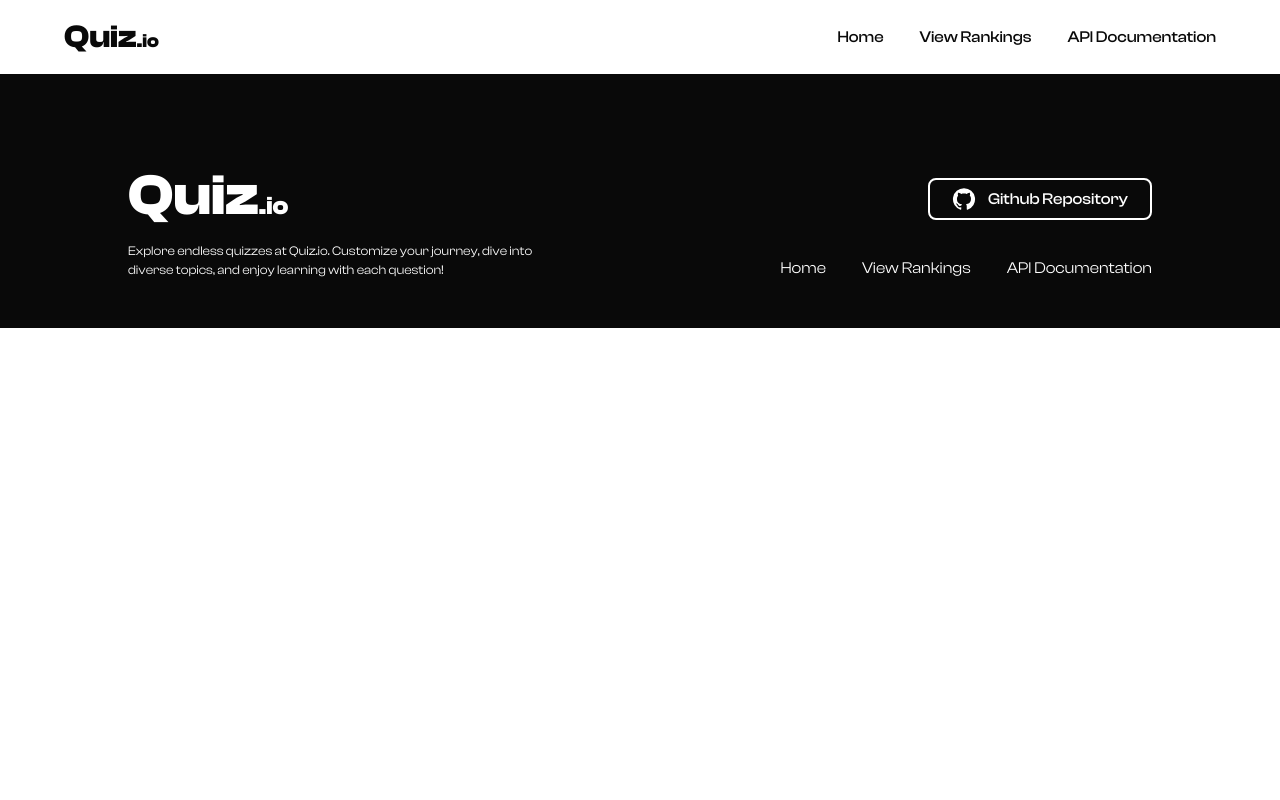
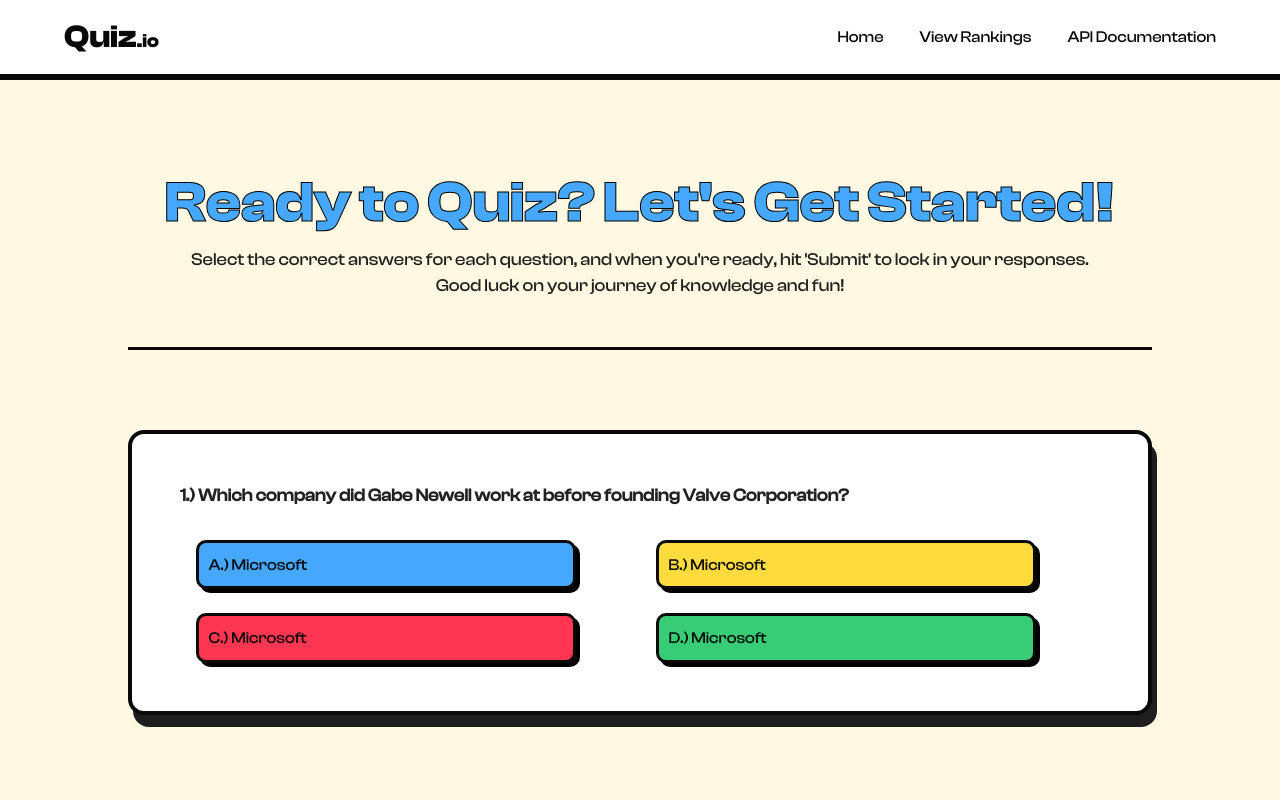
Before and after one commit to Janjanny/Quiz-io, a React (Vite) app: page /quiz in a window 1280 px wide. Shown: the top 800 px of the page. Built offline with nearby package versions, Linux system fonts and the light colour scheme.

Commit message:
quiz page styles

```diff
--- a/src/App.jsx
+++ b/src/App.jsx
@@ -9,6 +9,7 @@
 import Home from "./Pages/Home";
 import Navbar from "./Components/Navbar";
 import Footer from "./Components/Footer";
+import Quiz from "./Pages/Quiz";
 
 function App() {
   const theme = createTheme({
@@ -76,8 +77,8 @@
       },
       green: {
         main: "#39CC76",
-        light: "#21A256",
-        dark: "#53E38F",
+        light: "#53E38F",
+        dark: "#21A256",
       },
       yellow: {
         main: "#FFDB3E",
@@ -94,6 +95,7 @@
           <Navbar />
           <Routes>
             <Route path="/" element={<Home />} />
+            <Route path="/quiz" element={<Quiz />} />
           </Routes>
           <Footer />
         </Box>
--- /dev/null
+++ b/src/Components/QuizBox.jsx
@@ -0,0 +1,142 @@
+import { Box, Typography, Grid, Button } from "@mui/material";
+import { useState } from "react";
+import {
+  yellowButtonStyles,
+  yellowButtonStylesActive,
+  redButtonStyles,
+  redButtonStylesActive,
+  greenButtonStyles,
+  greenButtonStylesActive,
+  blueButtonStyles,
+  blueButtonStylesActive,
+} from "../utils/styles";
+const QuizBox = () => {
+  const [isClicked, setIsClicked] = useState("");
+
+  const handleIsClicked = (answer) => {
+    setIsClicked(answer);
+  };
+
+  return (
+    <Box
+      width={"100%"}
+      sx={{
+        backgroundColor: "primary.main",
+        padding: "3rem",
+        border: "4px solid",
+        borderColor: "primary.dark",
+        borderRadius: "16px",
+        boxShadow: " 5px 12px 0px 0px #1e1e1e",
+      }}
+    >
+      {/* question */}
+      <Typography
+        fontFamily={"ClashDisplay-Medium"}
+        fontWeight={"600"}
+        sx={{ fontSize: "clamp(.9rem, 4vw, 1.1rem)" }}
+      >
+        {`1.) Which company did Gabe Newell work at before founding Valve
+        Corporation?`}
+      </Typography>
+      {/* grid choices */}
+      <Box width={"100%"} ml={"1rem"}>
+        <Grid
+          container
+          width={"100%"}
+          rowSpacing={3}
+          mt={".5rem"}
+          columnSpacing={10}
+        >
+          <Grid item xs={12} sm={12} md={6} lg={6}>
+            <Typography
+              onClick={() => {
+                handleIsClicked("a");
+              }}
+              sx={{
+                cursor: "pointer",
+                color: "primary.dark",
+                width: "100%",
+                margin: "0 auto",
+                fontFamily: "ClashDisplay-Medium",
+                textTransform: "capitalize",
+                textAlign: "left",
+                ...(isClicked === "a"
+                  ? blueButtonStylesActive
+                  : blueButtonStyles),
+                padding: ".6rem",
+                borderRadius: "10px",
+              }}
+            >{`a.) Microsoft`}</Typography>
+          </Grid>
+
+          <Grid item xs={12} sm={12} md={6} lg={6}>
+            <Typography
+              onClick={() => {
+                handleIsClicked("b");
+              }}
+              sx={{
+                cursor: "pointer",
+                color: "primary.dark",
+                width: "100%",
+                margin: "0 auto",
+                fontFamily: "ClashDisplay-Medium",
+                textTransform: "capitalize",
+                textAlign: "left",
+                ...(isClicked === "b"
+                  ? yellowButtonStylesActive
+                  : yellowButtonStyles),
+                padding: ".6rem",
+                borderRadius: "10px",
+              }}
+            >{`b.) Microsoft`}</Typography>
+          </Grid>
+
+          <Grid item xs={12} sm={12} md={6} lg={6}>
+            <Typography
+              onClick={() => {
+                handleIsClicked("c");
+              }}
+              sx={{
+                cursor: "pointer",
+                color: "primary.dark",
+                width: "100%",
+                margin: "0 auto",
+                fontFamily: "ClashDisplay-Medium",
+                textTransform: "capitalize",
+                textAlign: "left",
+                ...(isClicked === "c"
+                  ? redButtonStylesActive
+                  : redButtonStyles),
+                padding: ".6rem",
+                borderRadius: "10px",
+              }}
+            >{`c.) Microsoft`}</Typography>
+          </Grid>
+
+          <Grid item xs={12} sm={12} md={6} lg={6}>
+            <Typography
+              onClick={() => {
+                handleIsClicked("d");
+              }}
+              sx={{
+                cursor: "pointer",
+                color: "primary.dark",
+                width: "100%",
+                margin: "0 auto",
+                fontFamily: "ClashDisplay-Medium",
+                textTransform: "capitalize",
+                textAlign: "left",
+                ...(isClicked === "d"
+                  ? greenButtonStylesActive
+                  : greenButtonStyles),
+                padding: ".6rem",
+                borderRadius: "10px",
+              }}
+            >{`d.) Microsoft`}</Typography>
+          </Grid>
+        </Grid>
+      </Box>
+    </Box>
+  );
+};
+export default QuizBox;
--- /dev/null
+++ b/src/Pages/Quiz.jsx
@@ -0,0 +1,51 @@
+import { Box, Typography } from "@mui/material";
+import QuizBox from "../Components/QuizBox";
+
+const Quiz = () => {
+  return (
+    <Box
+      minHeight={"100vh"}
+      width={"100%"}
+      sx={{ backgroundColor: "primary.light" }}
+      paddingBottom={"15rem"}
+    >
+      {/* container */}
+      <Box width={{ xs: "90%", md: "80%" }} margin={"0 auto"}>
+        <Box
+          width={"100%"}
+          textAlign={"center"}
+          pt={"5rem"}
+          pb={"3rem"}
+          sx={{ borderBottom: "3px solid", borderBottomColor: "primary.dark" }}
+        >
+          <Typography
+            fontFamily={"ClashDisplay-Bold"}
+            sx={{
+              color: "blue.main",
+              WebkitTextStroke: "1px black",
+              fontSize: "clamp(2.5rem, 4.5vw, 4rem)",
+            }}
+          >
+            Ready to Quiz? Let's Get Started!
+          </Typography>
+          <Typography
+            fontFamily={"ClashDisplay-Medium"}
+            sx={{ fontSize: "clamp(.8rem, 3.5vw, 1.1rem)" }}
+            width={"90%"}
+            m={"0 auto"}
+          >
+            Select the correct answers for each question, and when you're ready,
+            hit 'Submit' to lock in your responses. Good luck on your journey of
+            knowledge and fun!
+          </Typography>
+        </Box>
+
+        {/* quiz tests container */}
+        <Box mt={"5rem"} width={"100%"}>
+          <QuizBox />
+        </Box>
+      </Box>
+    </Box>
+  );
+};
+export default Quiz;
```
